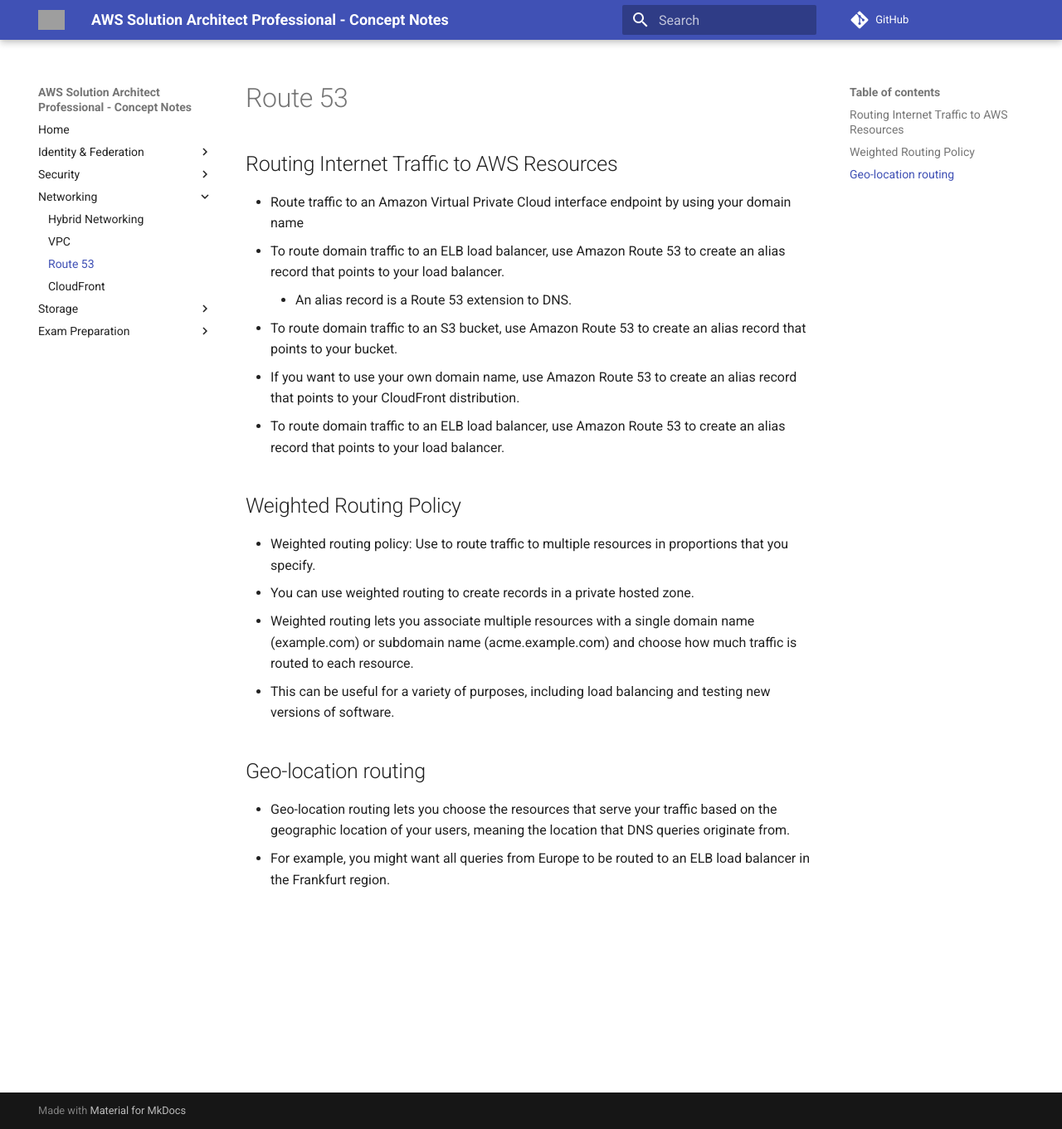
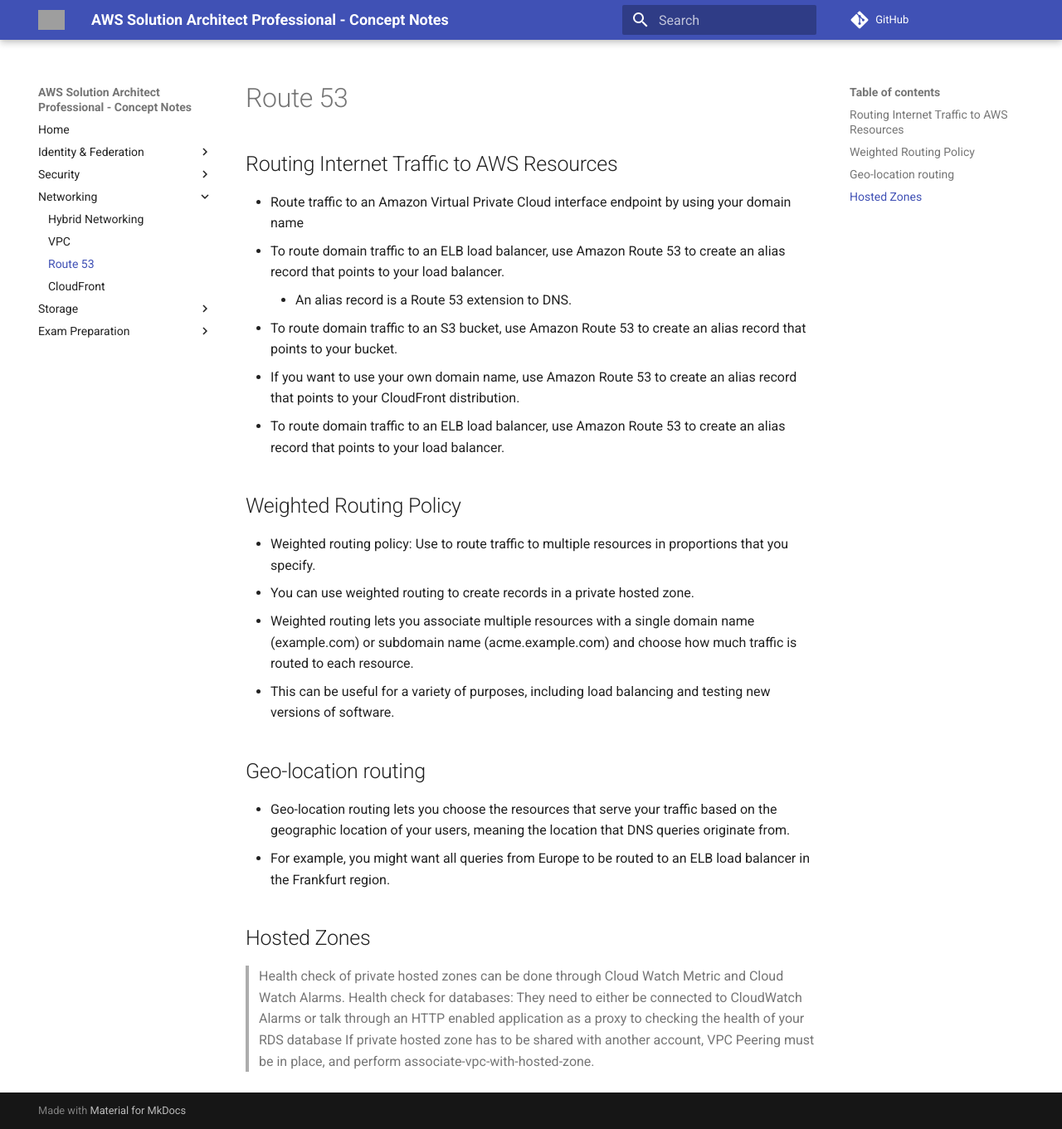
Before and after one commit to jeyabalajis/aws-certified-sa-pro-notes, an MkDocs documentation site: the page built from docs/network/route53.md, in a window 1280 px wide and 1361 px high. Shown: the whole window at 83% size. Built offline with MkDocs 1.6.1 and Material for MkDocs 9.7.7, drawn with Linux system fonts in a browser that asks for light colours; comment, search, counter and statistics services are not loaded; grey boxes are pictures that could not be loaded.

Commit message:
Update route53.md

```diff
--- a/docs/network/route53.md
+++ b/docs/network/route53.md
@@ -17,3 +17,8 @@
 ## Geo-location routing
 - Geo-location routing lets you choose the resources that serve your traffic based on the geographic location of your users, meaning the location that DNS queries originate from.
 - For example, you might want all queries from Europe to be routed to an ELB load balancer in the Frankfurt region.
+
+## Hosted Zones
+> Health check of private hosted zones can be done through Cloud Watch Metric and Cloud Watch Alarms.
+> Health check for databases: They need to either be connected to CloudWatch Alarms or talk through an HTTP enabled application as a proxy to checking the health of your RDS database
+> If private hosted zone has to be shared with another account, VPC Peering must be in place, and perform associate-vpc-with-hosted-zone.
```
